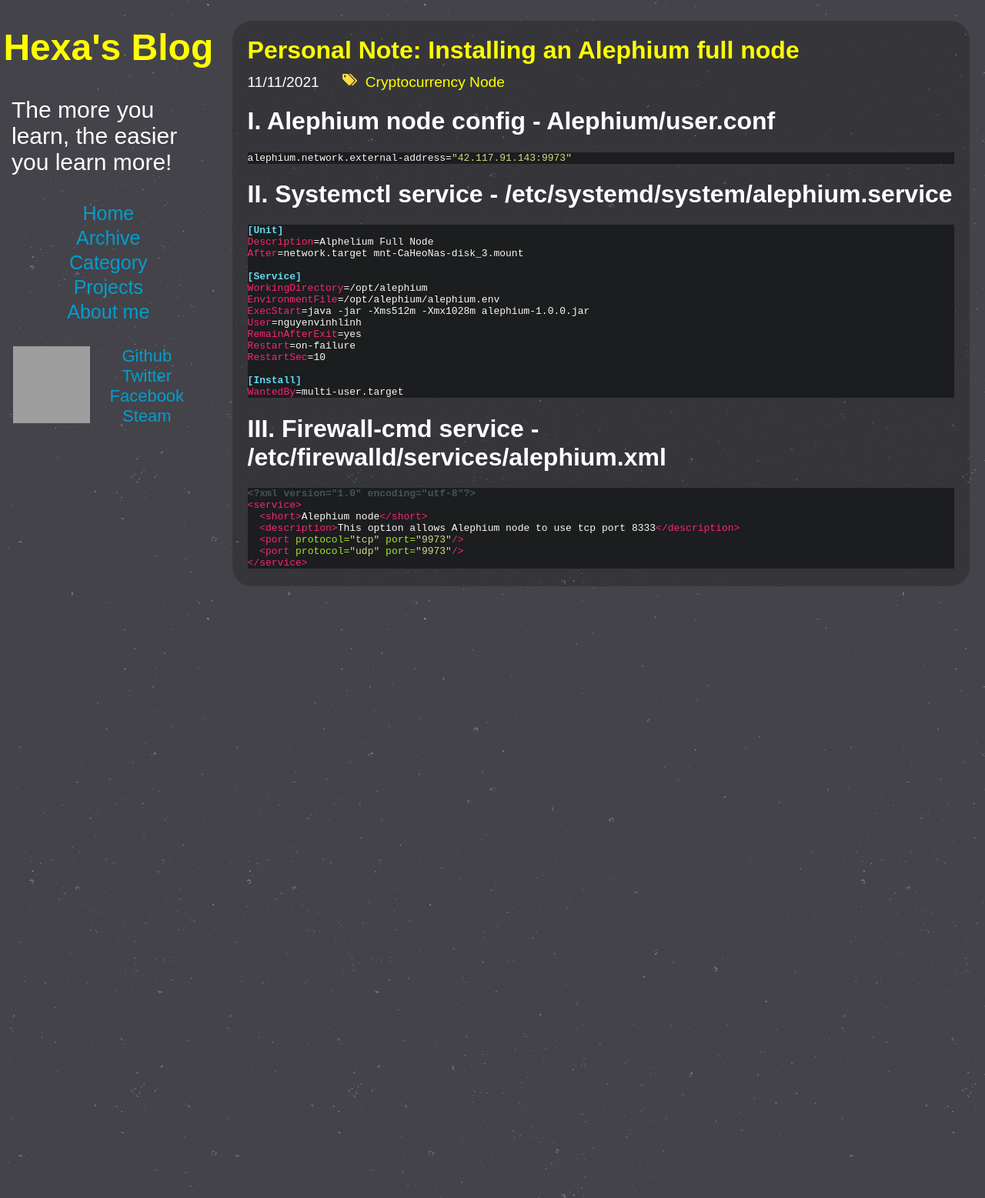
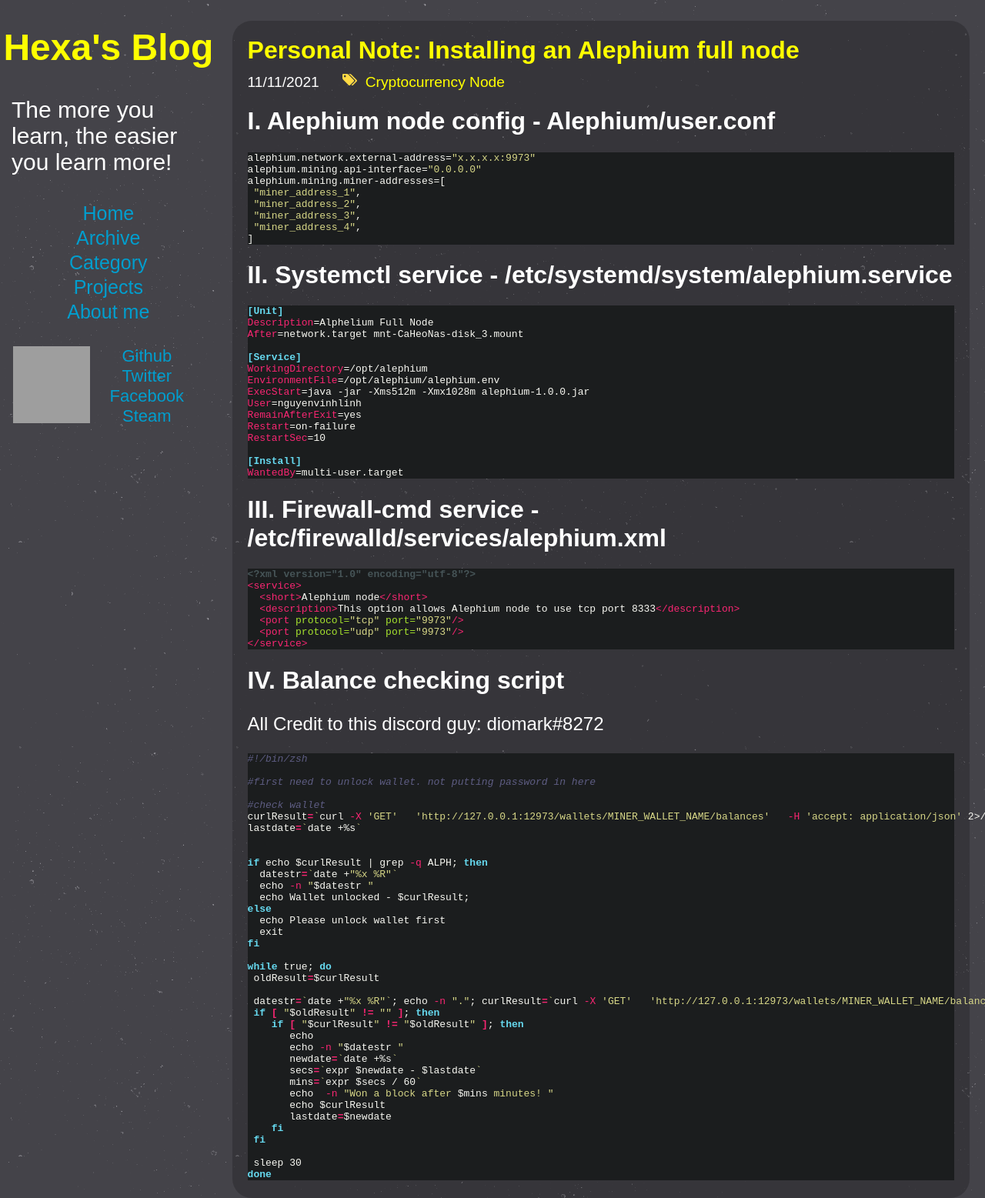
Before and after one commit to nguyenvinhlinh/nguyenvinhlinh.github.io, a Jekyll site: the page built from _posts/2021-11-10-Installing-an-Alephium-full-node.md, in a window 1280 px wide. Shown: the whole page at 77% size. Built offline with Jekyll 4.4.1, drawn with Linux system fonts in a browser that asks for light colours; grey boxes are pictures that could not be loaded.

Commit message:
update script

````diff
--- a/_posts/2021-11-10-Installing-an-Alephium-full-node.md
+++ b/_posts/2021-11-10-Installing-an-Alephium-full-node.md
@@ -9,9 +9,15 @@
 - Cryptocurrency Node
 ---
 # I. Alephium node config - Alephium/user.conf
-
 ```config
-alephium.network.external-address="42.117.91.143:9973"
+alephium.network.external-address="x.x.x.x:9973"
+alephium.mining.api-interface="0.0.0.0"
+alephium.mining.miner-addresses=[
+ "miner_address_1",
+ "miner_address_2",
+ "miner_address_3",
+ "miner_address_4",
+]
 ```
 
 # II. Systemctl service - /etc/systemd/system/alephium.service
@@ -45,3 +51,45 @@
   <port protocol="udp" port="9973"/>
 </service>
 ```
+
+# IV. Balance checking script
+All Credit to this discord guy: diomark#8272
+```sh
+#!/bin/zsh
+
+#first need to unlock wallet. not putting password in here
+
+#check wallet
+curlResult=`curl -X 'GET'   'http://127.0.0.1:12973/wallets/MINER_WALLET_NAME/balances'   -H 'accept: application/json' 2>/dev/null | json_pp | grep totalBalanceHint`
+lastdate=`date +%s`
+
+
+if echo $curlResult | grep -q ALPH; then
+  datestr=`date +"%x %R"`
+  echo -n "$datestr "
+  echo Wallet unlocked - $curlResult;
+else
+  echo Please unlock wallet first
+  exit
+fi
+
+while true; do
+ oldResult=$curlResult
+
+ datestr=`date +"%x %R"`; echo -n "."; curlResult=`curl -X 'GET'   'http://127.0.0.1:12973/wallets/MINER_WALLET_NAME/balances'   -H 'accept: application/json' 2>/dev/null | json_pp | grep totalBalanceHint`
+ if [ "$oldResult" != "" ]; then
+    if [ "$curlResult" != "$oldResult" ]; then
+       echo
+       echo -n "$datestr "
+       newdate=`date +%s`
+       secs=`expr $newdate - $lastdate`
+       mins=`expr $secs / 60`
+       echo  -n "Won a block after $mins minutes! "
+       echo $curlResult
+       lastdate=$newdate
+    fi
+ fi
+
+ sleep 30
+done
+```
````
